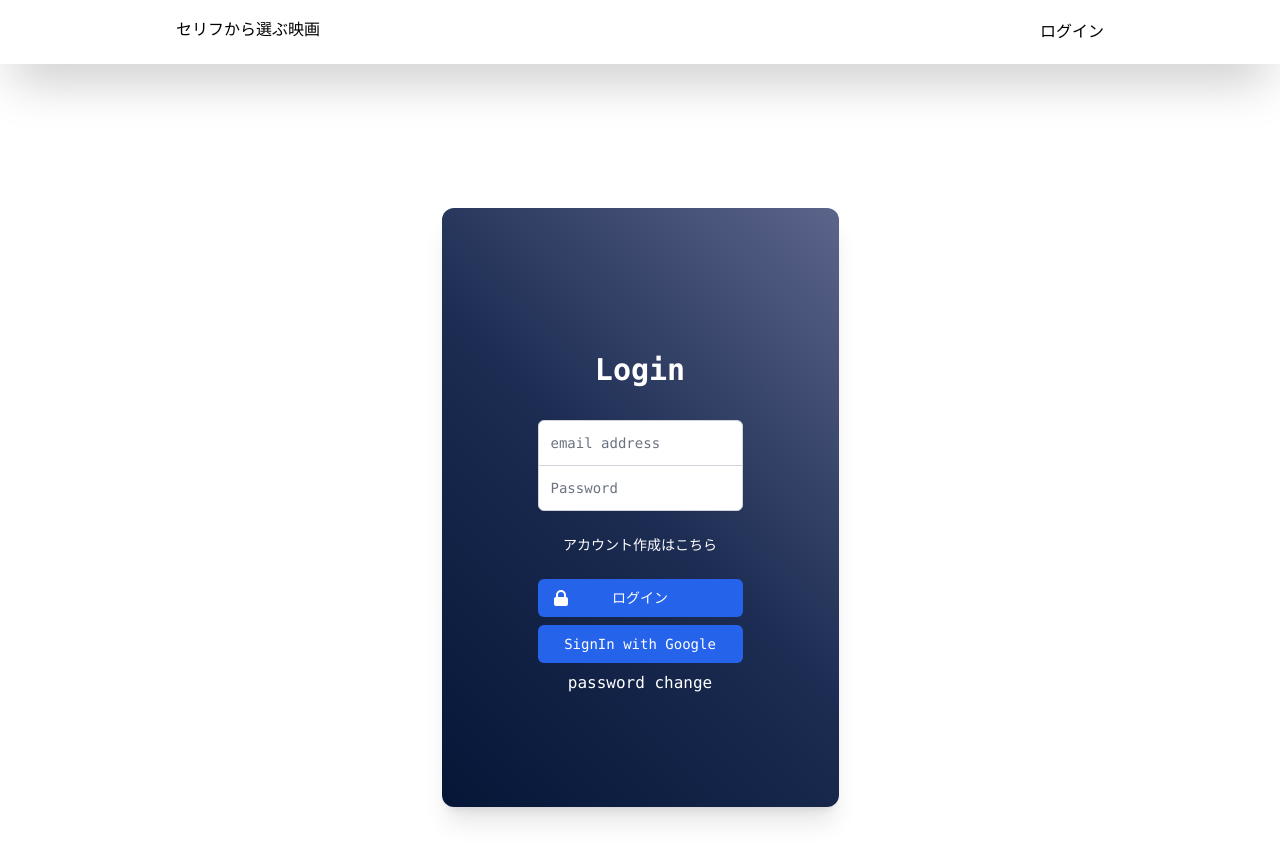
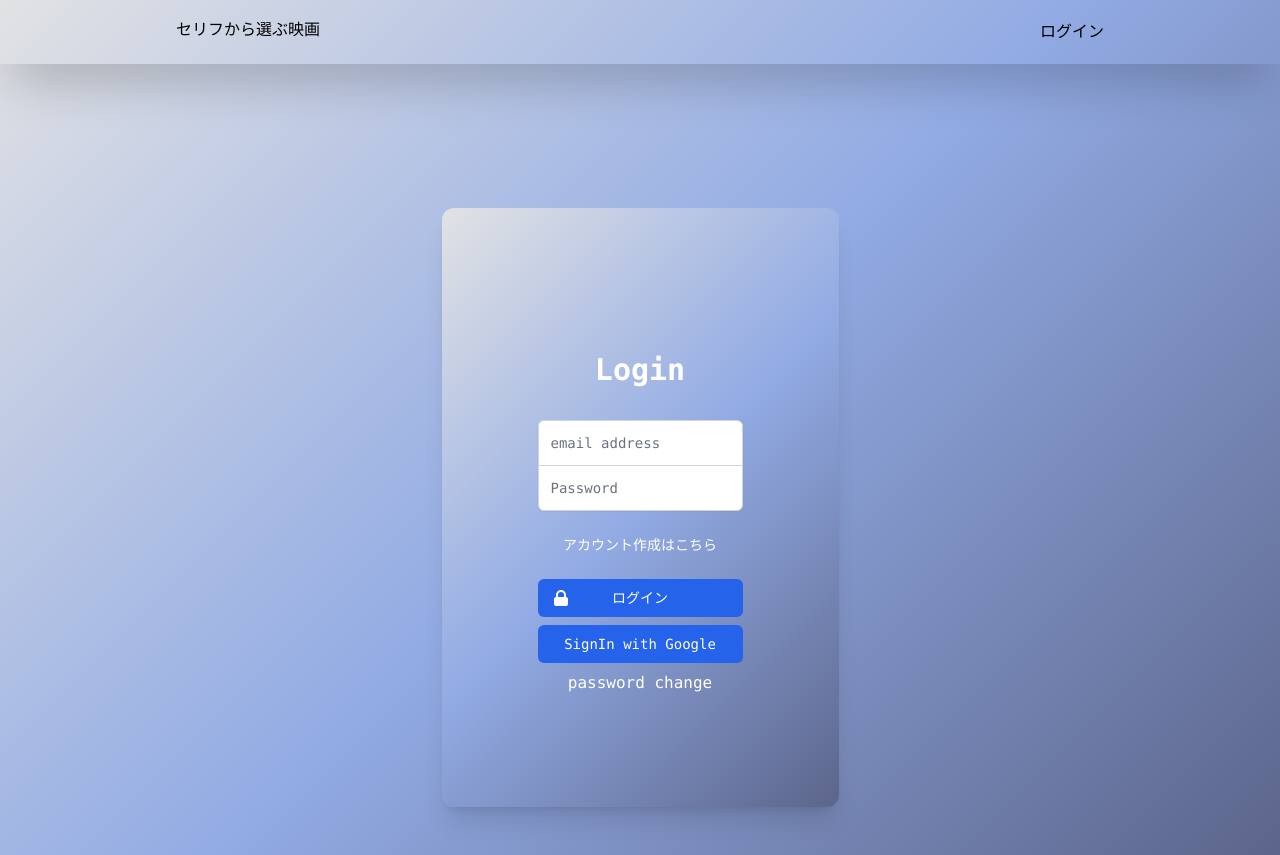
Before and after one commit to ayakuma309/movie-dialoge, a Next.js app: page /loginForm in a window 1280 px wide. Built offline with nearby package versions, Linux system fonts and the light colour scheme; no server answers.

Commit message:
fix: backGroundColor

```diff
--- a/styles/globals.css
+++ b/styles/globals.css
@@ -3,5 +3,8 @@
 @tailwind utilities;
 
 .bg-Color{
-  background: linear-gradient(45deg, #051637, #1c2c52, #5c658b);
+  background: linear-gradient(135deg, #e1e2e4, #92abe4, #5c658b);
 }
+body{
+  background: linear-gradient(135deg, #e1e2e4, #92abe4, #5c658b);
+}
```
